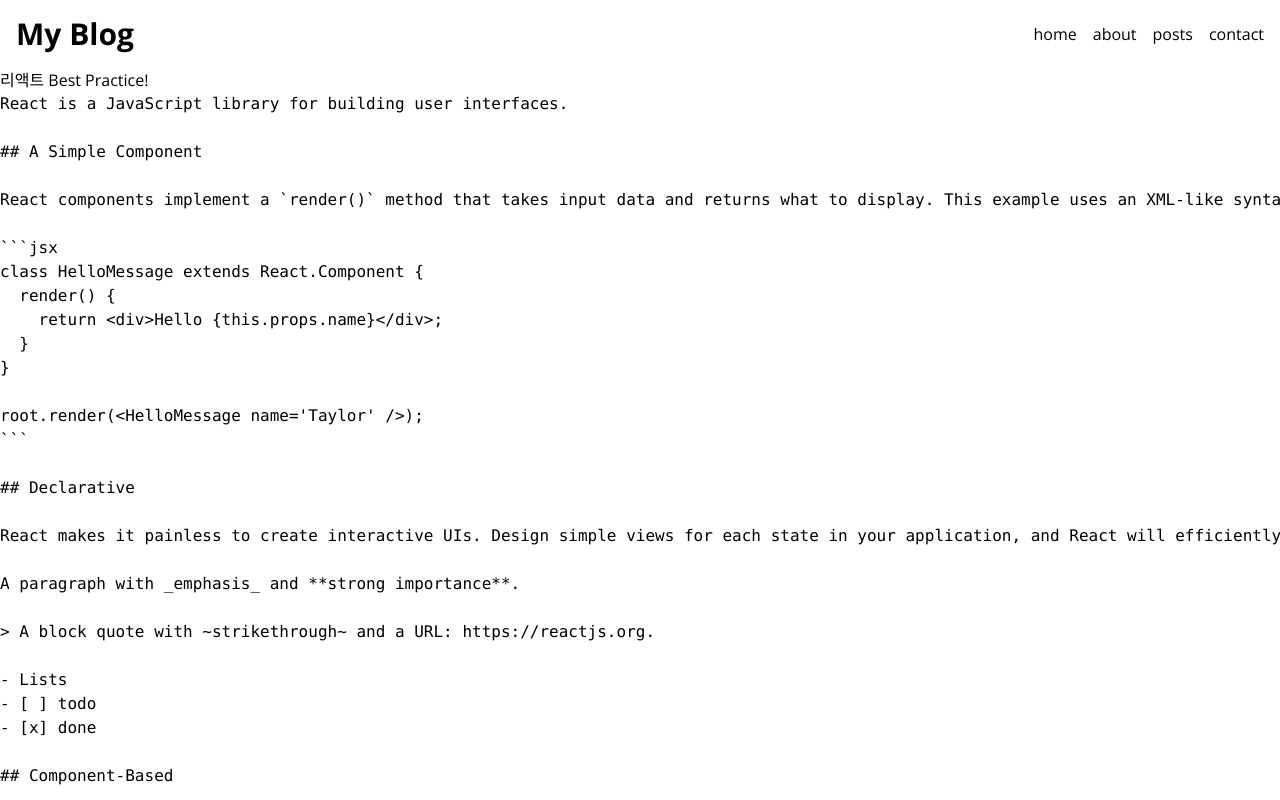
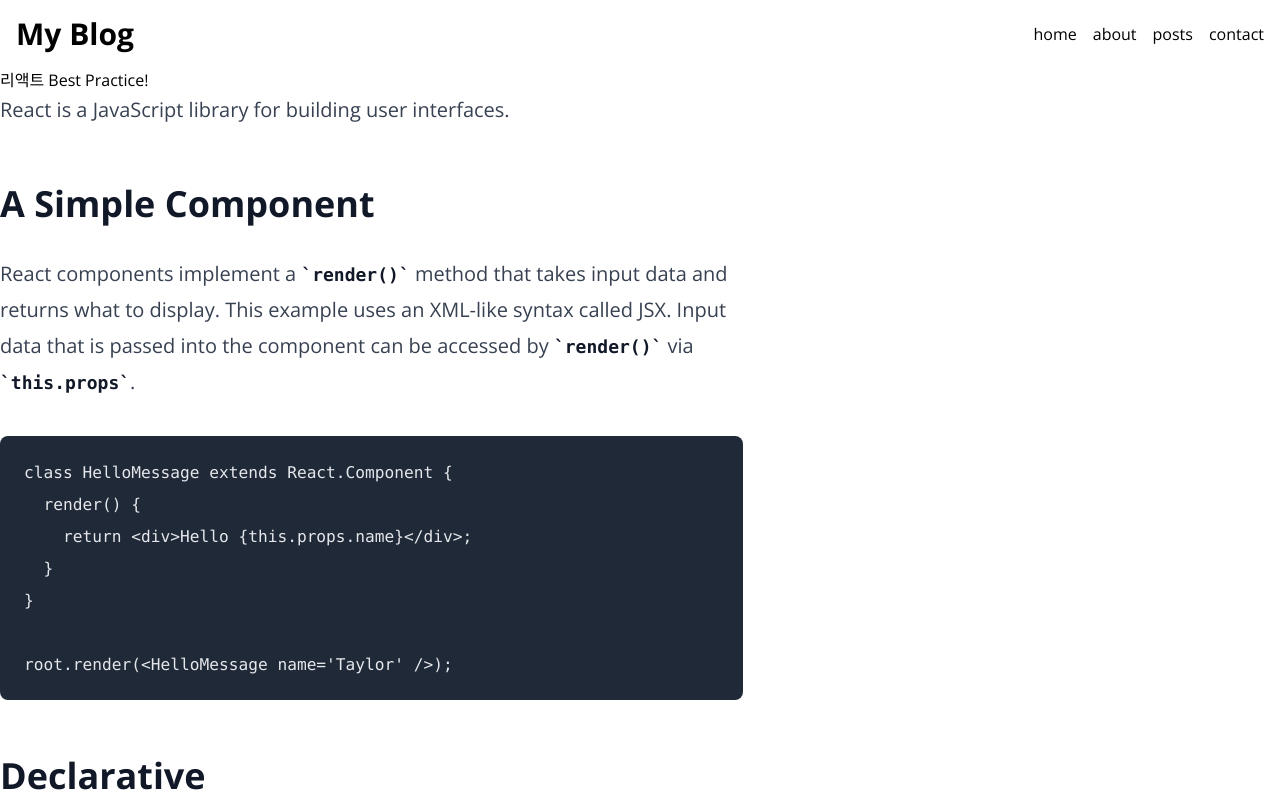
Before and after one commit to myjhye/blog, a Next.js app: page /posts/best-react-practices in a window 1280 px wide. Built offline with nearby package versions, Linux system fonts and the light colour scheme.

Commit message:
마크다운 뷰어 -> 라이브러리

```diff
--- a/src/app/posts/[slug]/page.tsx
+++ b/src/app/posts/[slug]/page.tsx
@@ -1,3 +1,4 @@
+import MarkdownViewer from "@/components/MarkdownViewer";
 import { getPostData } from "@/service/posts";
 
 type Props = {
@@ -15,7 +16,7 @@
     return (
         <>
             <h1>{post.title}</h1>
-            <pre>{post.content}</pre>
+            <MarkdownViewer content={post.content} />
         </>
     )
 }
--- /dev/null
+++ b/src/components/MarkdownViewer.tsx
@@ -0,0 +1,13 @@
+import ReactMarkdown from 'react-markdown';
+import remarkGfm from 'remark-gfm';
+
+export default function MarkdownViewer({ content }: { content: string }) {
+  return (
+    <ReactMarkdown
+        className='prose lg:prose-xl'
+        remarkPlugins={[remarkGfm]}
+    >
+      {content}
+    </ReactMarkdown>
+  );
+}
```
